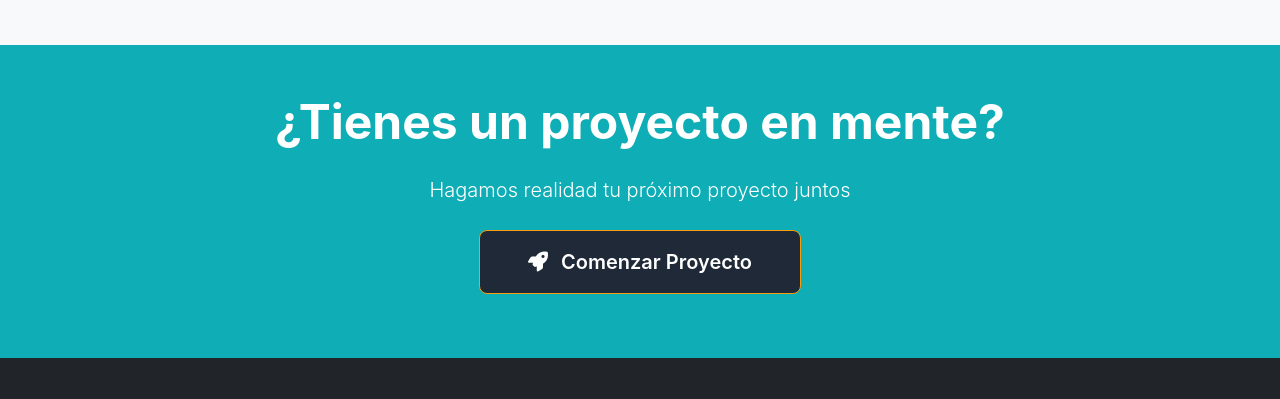
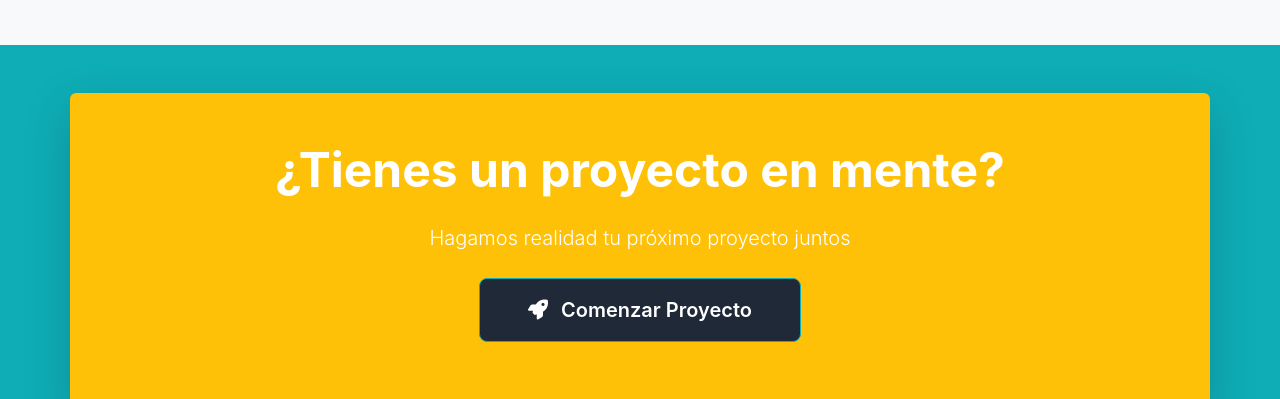
Before and after one commit to Suxz007/Parcial2_2025g2_Medina_Oscar, a plain HTML site: page portafolio.html in a window 1280 px wide. Shown: the part 2361-2760 px from the top of the page. Drawn offline with nearby package versions, Linux system fonts and the light colour scheme; files that its build step writes are made by us from their sources; a script that the page names is missing.

Commit message:
Parcial2_2025g2_Medina_Oscar

```diff
--- a/footer.html
+++ b/footer.html
@@ -4,7 +4,7 @@
         <div class="row">
             <div class="col-lg-4 mb-4">
                 <h5 class="fw-bold mb-3">
-                    <i class="fas fa-code me-2"></i>CoderHub.run
+                    <i div class="fas fa-code me-2"></i>CoderHub.run
                 </h5>
                 <p class="text-light">
                     Transformamos ideas en soluciones digitales innovadoras. Tu socio tecnológico de confianza.
--- a/portafolio.html
+++ b/portafolio.html
@@ -259,7 +259,7 @@
 
         <!-- CTA Section -->
         <section class="py-5 bg-primary text-white">
-            <div class="container">
+            <div class="container bg-warning p-5 rounded shadow-lg">
                 <div class="row">
                     <div class="col-12 text-center">
                         <h2 class="display-5 fw-bold mb-4 animate__animated animate__fadeInUp">
@@ -269,7 +269,7 @@
                             Hagamos realidad tu próximo proyecto juntos
                         </p>
                         <a href="contacto.html"
-                            class="btn btn-warning btn-lg px-5 py-3 fw-semibold animate__animated animate__fadeInUp">
+                            class="btn btn-primary btn-lg px-5 py-3 fw-semibold animate__animated animate__fadeInUp">
                             <i class="fas fa-rocket me-2"></i>
                             Comenzar Proyecto
                         </a>
```
